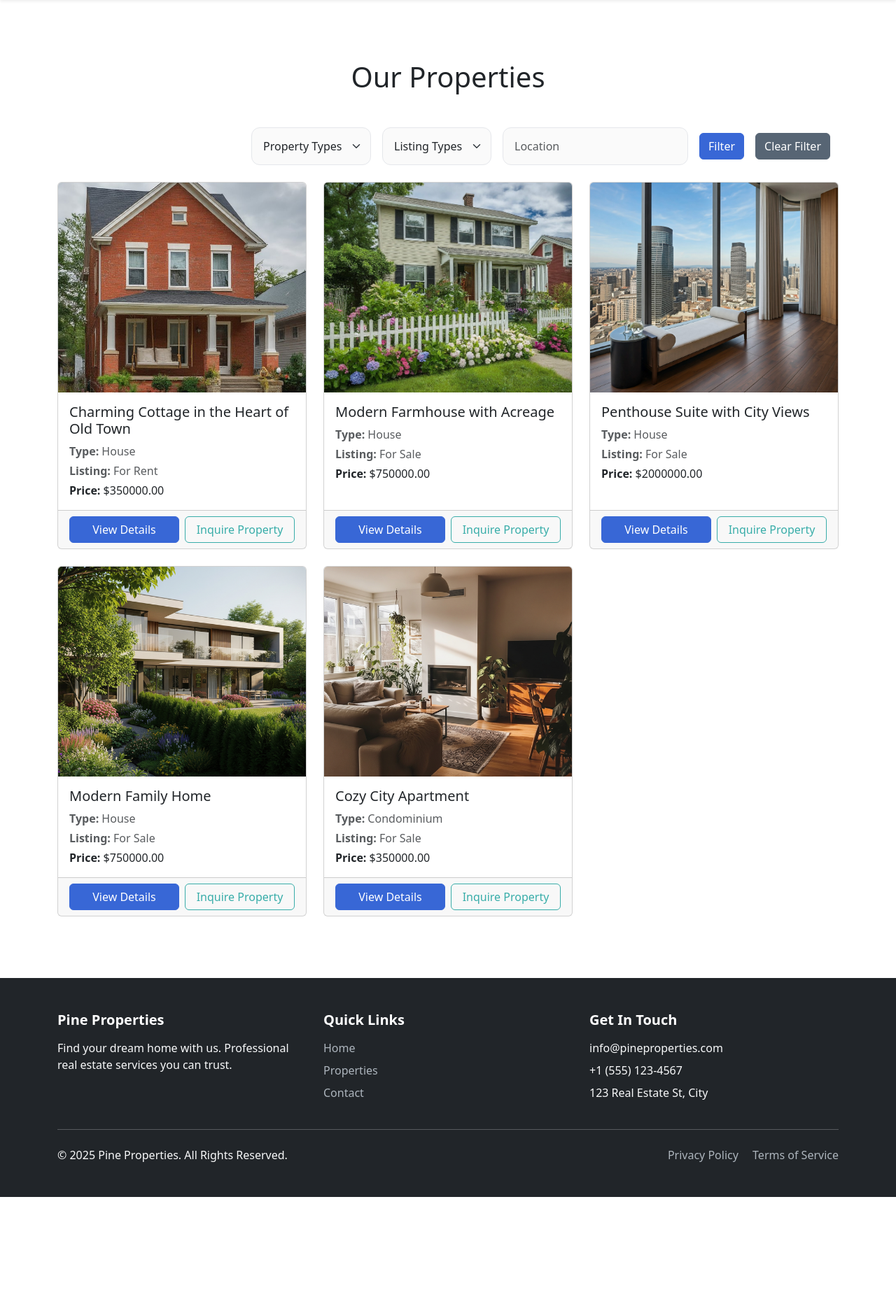
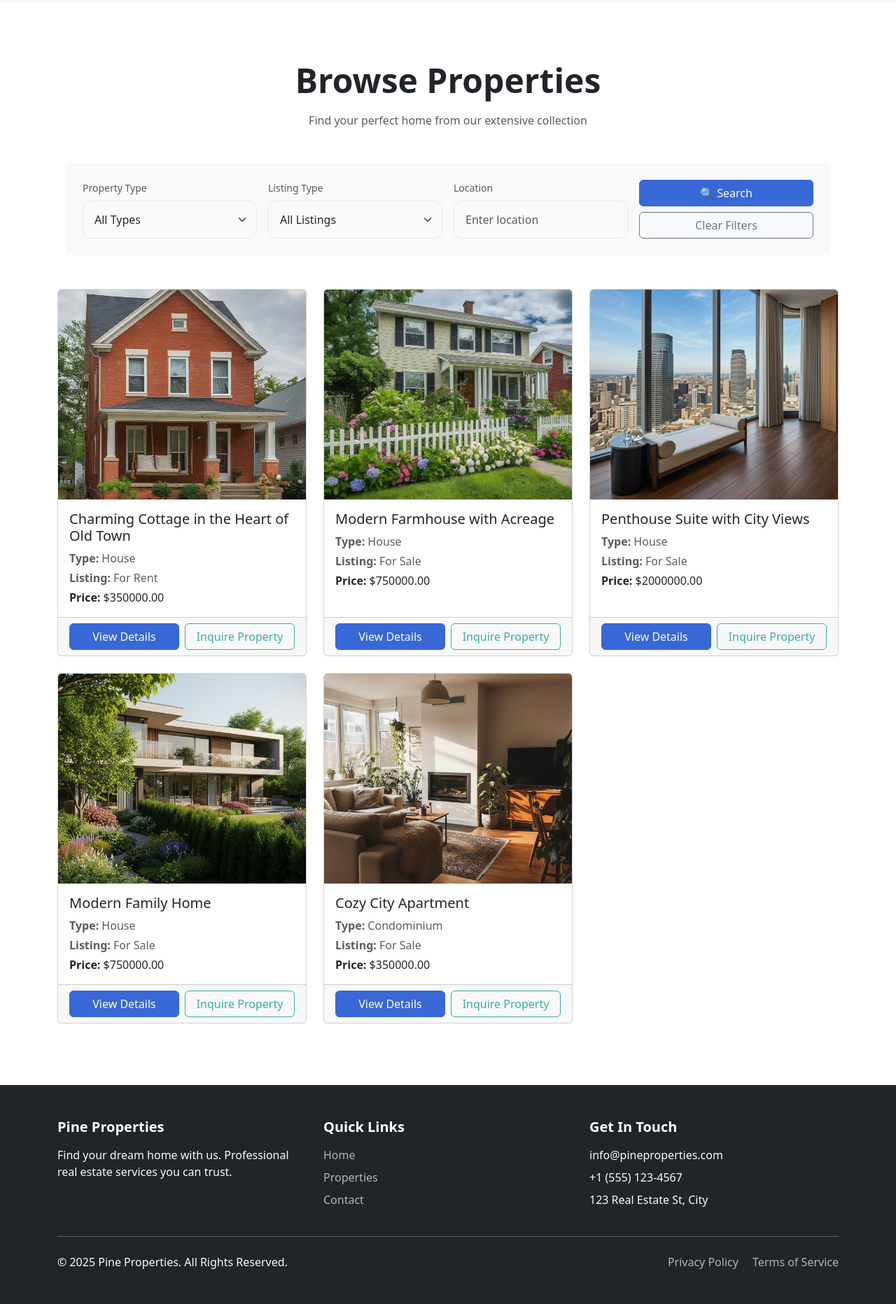
Before and after one commit to MSRhmn/pine-properties, a Django app: page /properties/ in a window 1280 px wide. Shown: the part 60-1924 px from the top of the page at 70% size. Before the commit the page ends 1771 px from the top, so only its background shows below. Run offline with Django 5.2, Linux system fonts and the light colour scheme; data comes from the database, SQL or seed files in the repository.

Commit message:
update: properties template inputs
Updating inputs into modern design, replacing the previous one.

```diff
--- a/properties/templates/properties/properties.html
+++ b/properties/templates/properties/properties.html
@@ -3,16 +3,21 @@
 {% block title %}Properties{% endblock %}
 
 {% block content %}
-<h1 class="text-center mb-5">Our Properties</h1>
+<div class="container">
+  <div class="text-center mb-5">
+      <h1 class="display-5 fw-bold mb-3">Browse Properties</h1>
+      <p class="text-muted">Find your perfect home from our extensive collection</p>
+  </div>
 
-<div class="container d-flex justify-content-end">
-  <form method="get" class="mb-4">
-    <div class="row g-3 align-items-center">
-
+  <!-- Filter Section -->
+  <div class="filter-section bg-light p-4 rounded-3 mb-5">
+    <form method="get">
+        <div class="row g-3 align-items-end">
             <!-- Property Type -->
-      <div class="col-auto">
+            <div class="col-md-3">
+                <label class="form-label small text-muted mb-2">Property Type</label>
                 <select name="property_type" class="form-select">
-          <option value="">Property Types</option>
+                    <option value="">All Types</option>
                     {% for key, label in property_types %}
                     <option value="{{ key }}" {% if request.GET.property_type == key %}selected{% endif %}>
                         {{ label }}
@@ -22,9 +27,10 @@
             </div>
 
             <!-- Listing Type -->
-      <div class="col-auto">
+            <div class="col-md-3">
+                <label class="form-label small text-muted mb-2">Listing Type</label>
                 <select name="listing_type" class="form-select">
-          <option value="">Listing Types</option>
+                    <option value="">All Listings</option>
                     {% for key, label in listing_types %}
                     <option value="{{ key }}" {% if request.GET.listing_type == key %}selected{% endif %}>
                         {{ label }}
@@ -34,21 +40,24 @@
             </div>
 
             <!-- Location -->
-      <div class="col-auto">
-        <input type="text" name="location" class="form-control" placeholder="Location"
+            <div class="col-md-3">
+                <label class="form-label small text-muted mb-2">Location</label>
+                <input type="text" name="location" class="form-control" placeholder="Enter location"
                         value="{{ request.GET.location }}">
             </div>
 
             <!-- Buttons -->
-      <div class="col-auto">
-        <button type="submit" class="btn btn-primary">Filter</button>
+            <div class="col-md-3">
+                <div class="d-grid gap-2">
+                    <button type="submit" class="btn btn-primary">
+                        🔍 Search
+                    </button>
+                    <a href="?" class="btn btn-outline-secondary">Clear Filters</a>
                 </div>
-      <div class="col-auto">
-        <a href="?" class="btn btn-secondary">Clear Filter</a>
             </div>
-
         </div>
     </form>
+  </div>
 </div>
 
 <!-- Properties Grid -->
```
Lines whose indentation alone changed are shown as unchanged.
